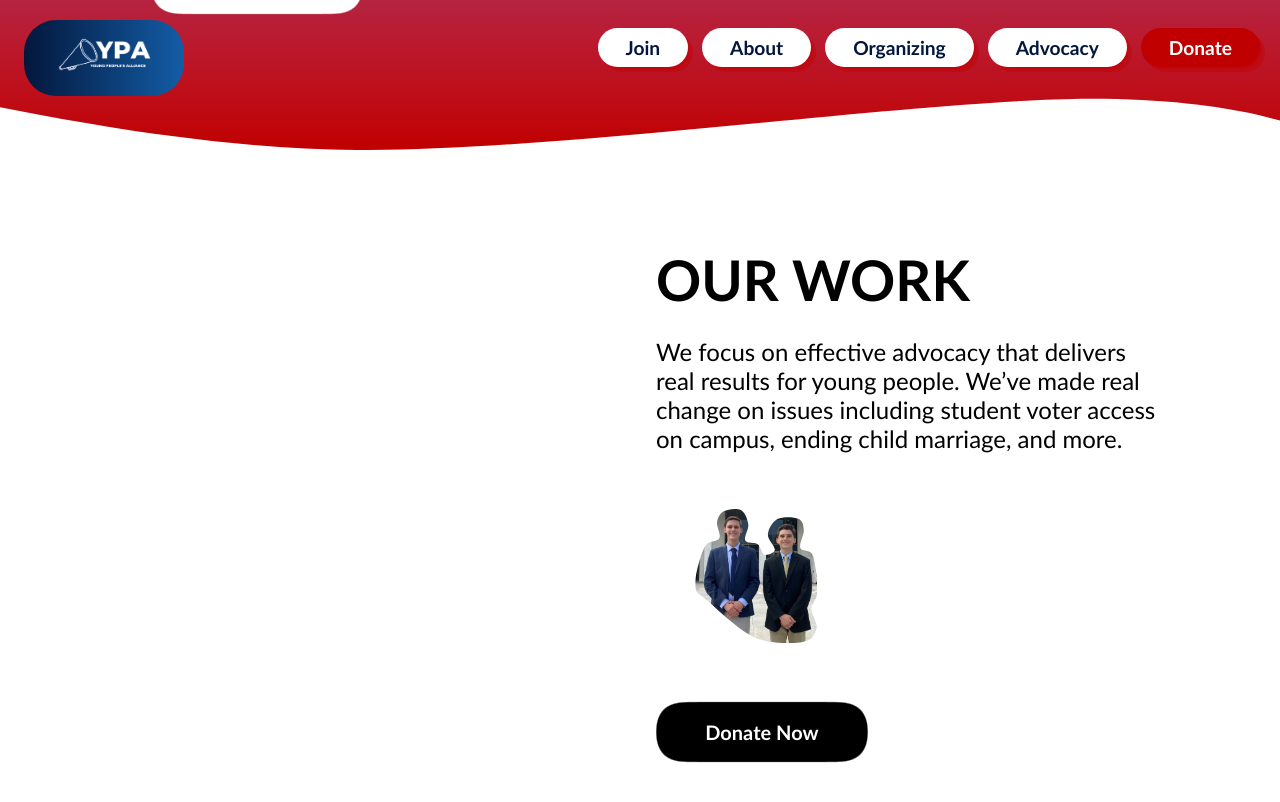
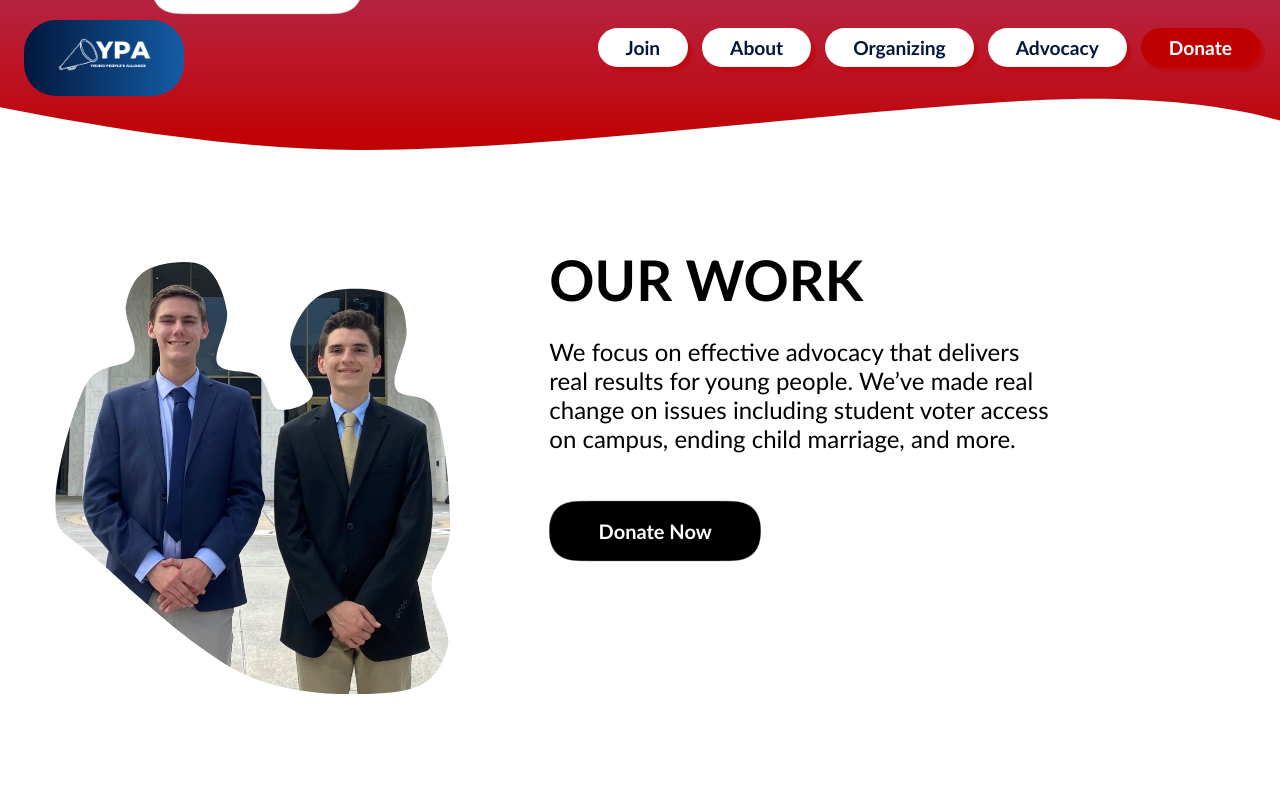
Before and after one commit to JacksonMeade/ncypa, a Jekyll site: the page built from index.html, in a window 1280 px wide and 900 px high, scrolled down 1653 px. Shown: the top 802 px of the window. Built offline with Jekyll 4.4.1, drawn with Linux system fonts in a browser that asks for light colours; nearby versions of some CDN libraries.

Commit message:
Remove awkward image positions

```diff
--- a/index.html
+++ b/index.html
@@ -59,15 +59,15 @@
         </section>
         <section class="main-4">
             <div class="row">
-                <div class="col-xs-10 col-md-5 col-lg-4 col-xs-offset-1 col-md-offset-5 col-md-offset-6">
+                <div class="col-xs-12 col-md-5">
+                    <img src="assets/img/svg/sam-mick-ncleg-anim.svg" class="col-xs-12" />
+                </div>
+                <div class="col-xs-10 col-md-5 col-lg-4">
                     <h1 class="m-0">Our Work</h1>
                     <p>
                         We focus on effective advocacy that delivers real results for young people. We’ve made real change on issues including student voter access on campus, ending child marriage, and more.
                     </p>
                     <div class="row">
-                        <div class="col-xs-12 col-sm-6 col-md-5">
-                            <img src="assets/img/svg/sam-mick-ncleg-anim.svg" class="col-xs-12" />
-                        </div>
                         <div class="col-xs-12 p-0">
                             <div class="wrapper">
                                 <a target="_blank" class="button" href="https://givebutter.com/ncypa">Donate Now</a>
```
